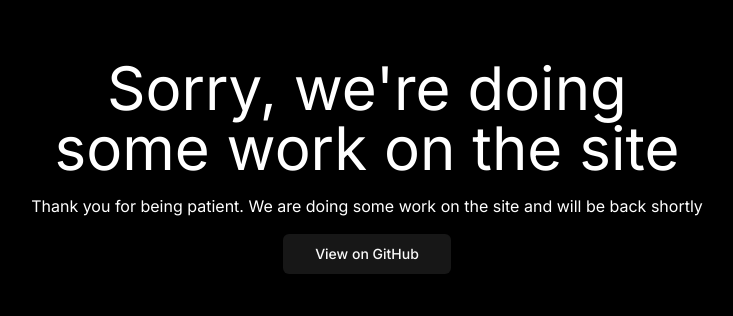
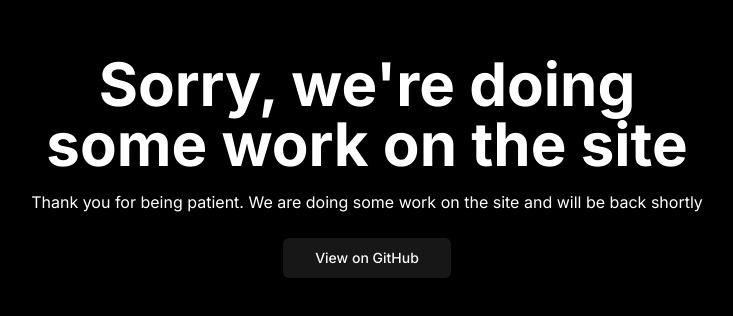
Before and after one commit to natainditama/portfolio, a Next.js app: page / in a window 1280 px wide. Shown: the part 234-550 px from the top of the page, without its empty margins (273-1006 px from the left). Built offline with nearby package versions, Linux system fonts and the light colour scheme.

Commit message:
style: update font weight

```diff
--- a/src/app/page.tsx
+++ b/src/app/page.tsx
@@ -9,16 +9,16 @@ export default function Home() {
     <main className="flex min-h-screen flex-col items-center justify-between ">
       <section className="h-screen bg-black text-center w-full">
         <div className="container mx-auto flex h-full flex-col justify-center text-white">
-          <h1 className="text-6xl max-w-2xl mx-auto">
+          <h1 className="text-6xl max-w-2xl mx-auto font-bold">
             Sorry, we&apos;re doing some work on the site
           </h1>
           <p className="mt-4">
             Thank you for being patient. We are doing some work on the site and
             will be back shortly
           </p>
-          <div className="max-w-max mx-auto mt-4">
+          <div className="max-w-max mx-auto mt-6">
             <Button size={"lg"} asChild>
-              <Link href={packageJson.homepage} target="_blank">
+              <Link href={packageJson?.repository?.url} target="_blank">
                 View on GitHub
               </Link>
             </Button>
```
